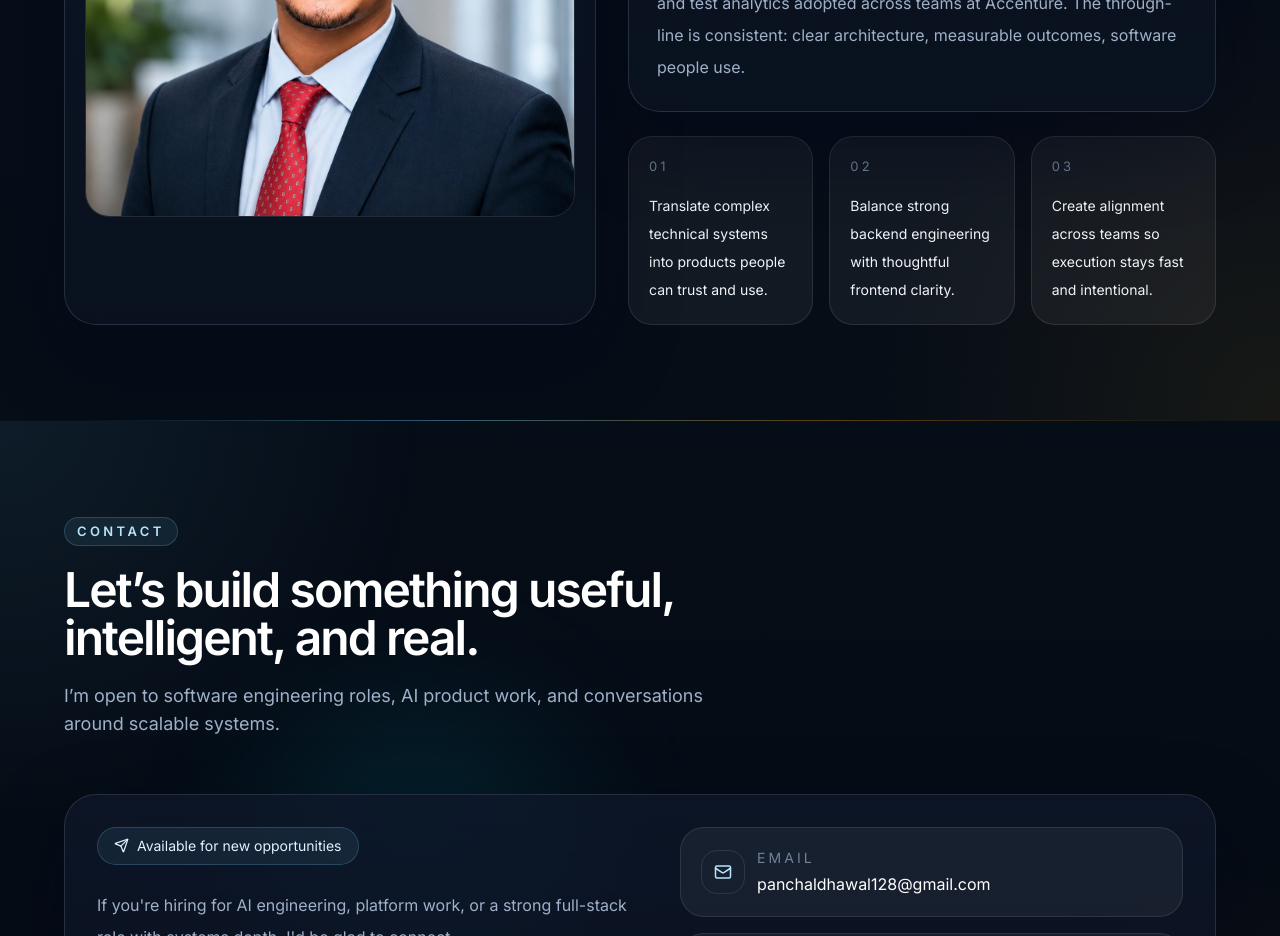
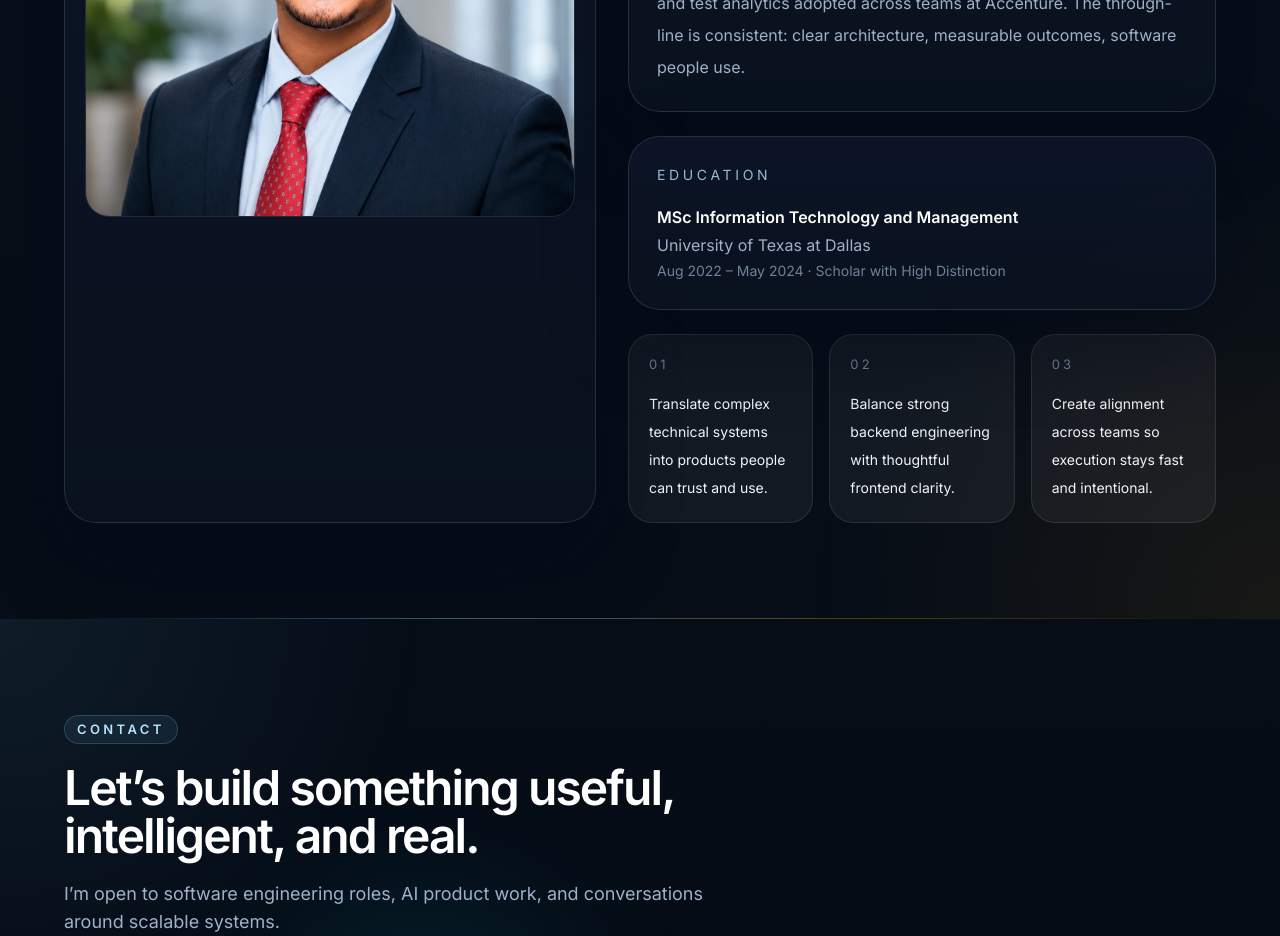
Before and after one commit to dhawalpanchal1997/My_Profile_Website, a Next.js app: page / in a window 1280 px wide. Shown: the part 7480-8416 px from the top of the page. Built offline with nearby package versions, Linux system fonts and the light colour scheme.

Commit message:
feat: add education to About, closing the resume gap question

```diff
--- a/src/components/About.tsx
+++ b/src/components/About.tsx
@@ -2,6 +2,7 @@
 
 import Image from "next/image";
 import Section from "@/components/Section";
+import { education } from "@/data/resumedata";
 
 const principles = [
   "Translate complex technical systems into products people can trust and use.",
@@ -52,6 +53,19 @@ export default function About() {
             </div>
           </div>
 
+          <div className="surface-card rounded-[2rem] p-7">
+            <p className="text-sm uppercase tracking-[0.26em] text-sky-200/80">
+              Education
+            </p>
+            <div className="mt-5 space-y-1">
+              <p className="text-base font-semibold text-white">{education.degree}</p>
+              <p className="text-base text-[var(--text-secondary)]">{education.school}</p>
+              <p className="text-sm text-[var(--text-muted)]">
+                {education.period} · {education.honors}
+              </p>
+            </div>
+          </div>
+
           <div className="grid gap-4 sm:grid-cols-3">
             {principles.map((principle, index) => (
               <div
--- a/src/data/resumedata.ts
+++ b/src/data/resumedata.ts
@@ -133,6 +133,13 @@ export const experience = [
     "Designed and implemented an enterprise-wide test lifecycle analytics pipeline by integrating Jira and Zephyr via Fast API services, enabling end-to-end TDLC/SDLC visibility and improving cross-team productivity through actionable defect and workload insights adopted across multiple teams.",
     "Owned deployment and delivery workflows by managing Git/Bitbucket source control and containerized releases on Red Hat OpenShift, authoring YAML manifests to enable CI/CD pipelines, reduce deployment failures by 30%, and improve release turnaround time by 25%",
     "Designed and optimized scalable database architecture and implementing efficient connection pooling strategies to support 3× higher concurrency, improve query performance by ~35%, and enhance data reliability across enterprise applications."
-],
+    ],
   },
 ]
+
+export const education = {
+  degree: "MSc Information Technology and Management",
+  school: "University of Texas at Dallas",
+  period: "Aug 2022 – May 2024",
+  honors: "Scholar with High Distinction",
+};
```
